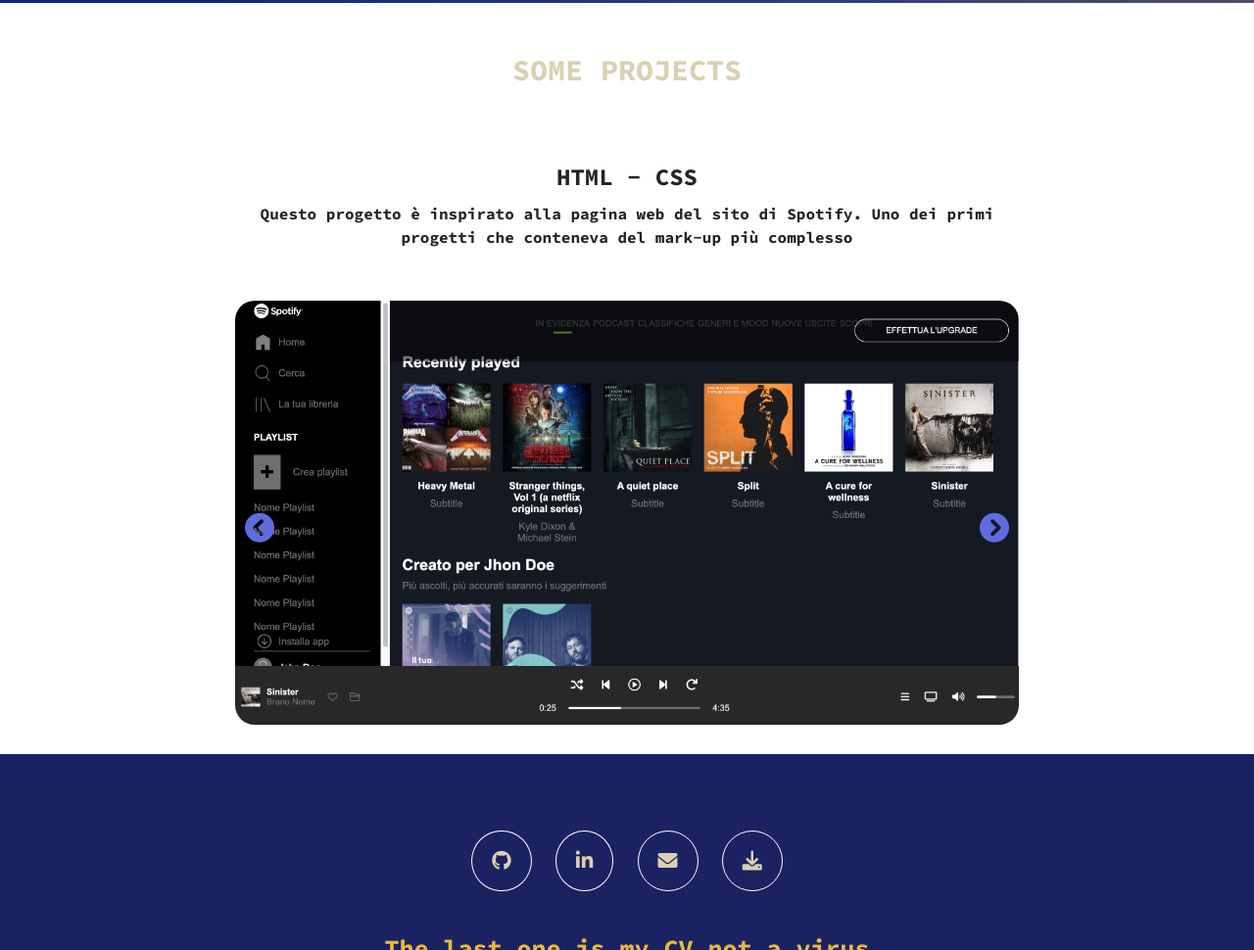
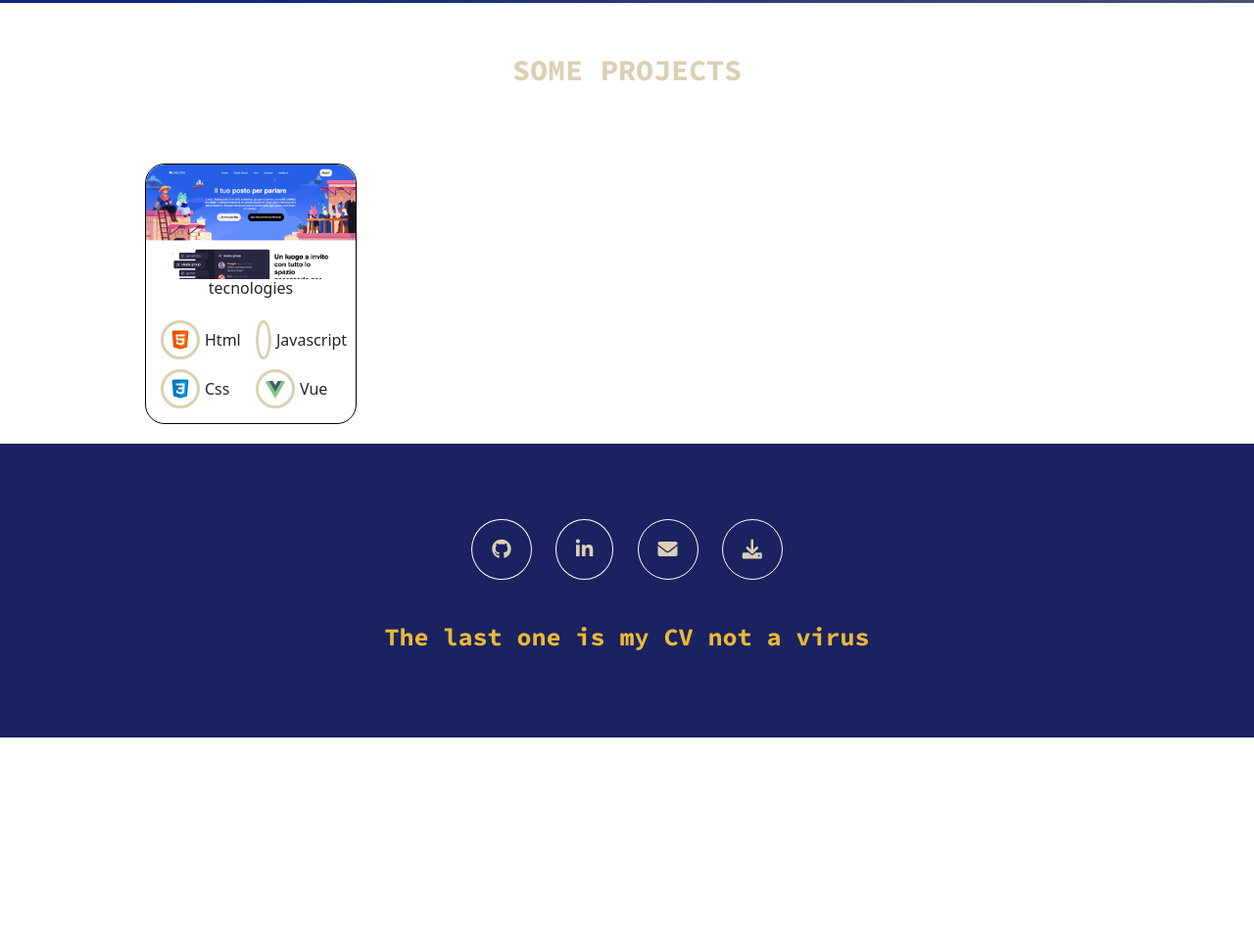
Before and after one commit to GiuseppeM22/my-portfolio, a plain HTML site: page index.html in a window 1280 px wide. Shown: the part 797-1767 px from the top of the page at 98% size. After the commit the page ends 1550 px from the top, so only its background shows below. Drawn offline with nearby package versions, Linux system fonts and the light colour scheme.

Commit message:
add style project section

```diff
--- a/index.html
+++ b/index.html
@@ -113,12 +113,12 @@
             <!-- end first section -->
         </div>
         <!-- main second section -->
-        <section id="project">
+        <!-- <section id="project">
             <h1>SOME PROJECTS</h1>
             <div class="projectsContainer">
-                <div class="projectsCarusel">
+                <div class="projectsCarusel"> -->
                     <!-- carichiamo l'img in modo dinamico -->
-                    <img class="imageCarusel" src="" alt="immagine">
+                    <!-- <img class="imageCarusel" src="" alt="immagine">
                     <i onclick="prevButton()" class="leftButton fa-solid fa-circle-chevron-left"></i>
                     <i onclick="nextButton()" class="rightButton fa-solid fa-circle-chevron-right"></i>
                 </div>
@@ -127,7 +127,32 @@
                     <p></p>
                 </div>
             </div>
-        </section>
+        </section> -->
+        <h1 class="projectSectionTitle">SOME PROJECTS</h1>
+        <div id="project" >
+            <div class="cardProject">
+                <img src="./img/discord.png" alt="">
+                <h6 style="text-align: center;">tecnologies</h6>
+                <div class="cardProjectTecnologiesContainer">
+                    <div class="cardProjectTecnologies">
+                        <img src="./img/html.png" alt="">
+                        <p class="cardProjectTecnologiesParagraph"> Html </p>
+                    </div>
+                    <div class="cardProjectTecnologies">
+                        <img src="./img/javascript.png" alt="">
+                        <p class="cardProjectTecnologiesParagraph"> Javascript </p>
+                    </div>
+                    <div class="cardProjectTecnologies">
+                        <img src="./img/css.png" alt="">
+                        <p class="cardProjectTecnologiesParagraph"> Css </p>
+                    </div>
+                    <div class="cardProjectTecnologies">
+                        <img src="./img/vue.png" alt="">
+                        <p class="cardProjectTecnologiesParagraph"> Vue </p>
+                    </div>
+                </div>
+            </div>
+        </div>
         <!-- end second section -->
     </main>
 
--- a/main.js
+++ b/main.js
@@ -36,7 +36,7 @@ btnUp.addEventListener('click', function(){
     }
 })
 
-downButton.addEventListener('click', function(){
+downbutton.addEventListener('click', function(){
     if(skills.classList.contains('none')){
         skills.classList.remove('none')
         skills.classList.add('d_flex')
--- a/style.css
+++ b/style.css
@@ -244,11 +244,13 @@
 /* main second section */
 
 #project{
-    max-width: 100vw;
-    position: relative;
+    display: flex;
+    flex-wrap: wrap;
+    width: 80%;
+    margin: auto;
 }
 
-#project h1{
+.projectSectionTitle{
     padding: 50px;
     text-align: center;
     font-family: 'Roboto', sans-serif;
@@ -282,6 +284,44 @@ swiper-slide img {
   object-fit: cover;
 }
 
+.cardProject{
+    width: calc(100% / 4 - 40px);
+    margin: 20px;
+    border-radius: 20px;
+    border: 1px solid black;
+}
+
+.cardProject img{
+    width: 100%;
+    border-radius: 20px;
+    overflow-x: hidden;
+}
+
+.cardProjectTecnologiesContainer{
+    display: flex;
+    flex-wrap: wrap;
+    padding: 10px;
+}
+
+.cardProjectTecnologies{
+    display: flex;
+    align-items: center;
+    margin: 5px;
+    width: calc(100% / 2 - 10px);
+}
+
+.cardProjectTecnologies img{
+    border: 3px solid rgb(219, 208, 179);
+    width: 40px;
+    height: 40px;
+    border-radius: 50%;
+    padding: 5px;
+}
+
+.cardProjectTecnologiesParagraph{
+    margin: 0;
+    margin-left: 5px;
+}
 /* terza parte main my story */
 
 .storyContainer{
```
